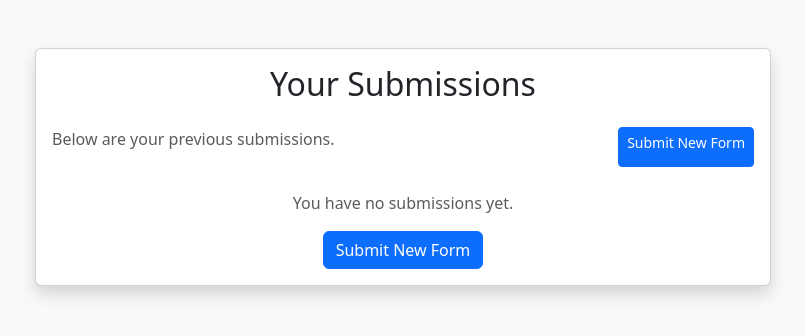
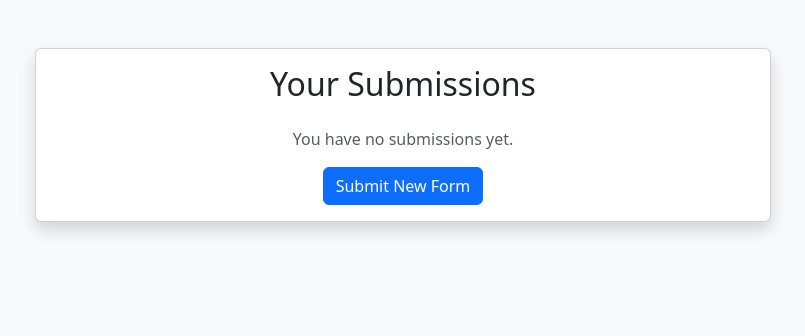
Before and after one commit to scastaneda40/django-intake, a Django app: page /history/ in a window 1280 px wide. Shown: the top 336 px of the page, without its empty margins (237-1042 px from the left). Run offline with Django 5.2, Linux system fonts and the light colour scheme; the visitor is signed in with stand-in values (Sample User, id 1); data that the repository does not hold is empty; parts of the project's set-up code (start-up, migrations or seed data) failed here and were passed over.

Commit message:
button redundency fix

```diff
--- a/intake/templates/submission_history.html
+++ b/intake/templates/submission_history.html
@@ -15,12 +15,12 @@
             <div class="card shadow">
                 <div class="card-body">
                     <h2 class="card-title text-center mb-4">Your Submissions</h2>
+                    {% if submissions %}
                     <div class="d-flex justify-content-between mb-4">
                         <p class="text-muted">Below are your previous submissions.</p>
                         <!-- Button to redirect to the form -->
                         <a href="{% url 'submit_form' %}" class="btn btn-primary btn-sm">Submit New Form</a>
                     </div>
-                    {% if submissions %}
                         <table class="table table-bordered table-striped">
                             <thead class="table-dark">
                                 <tr>
```
